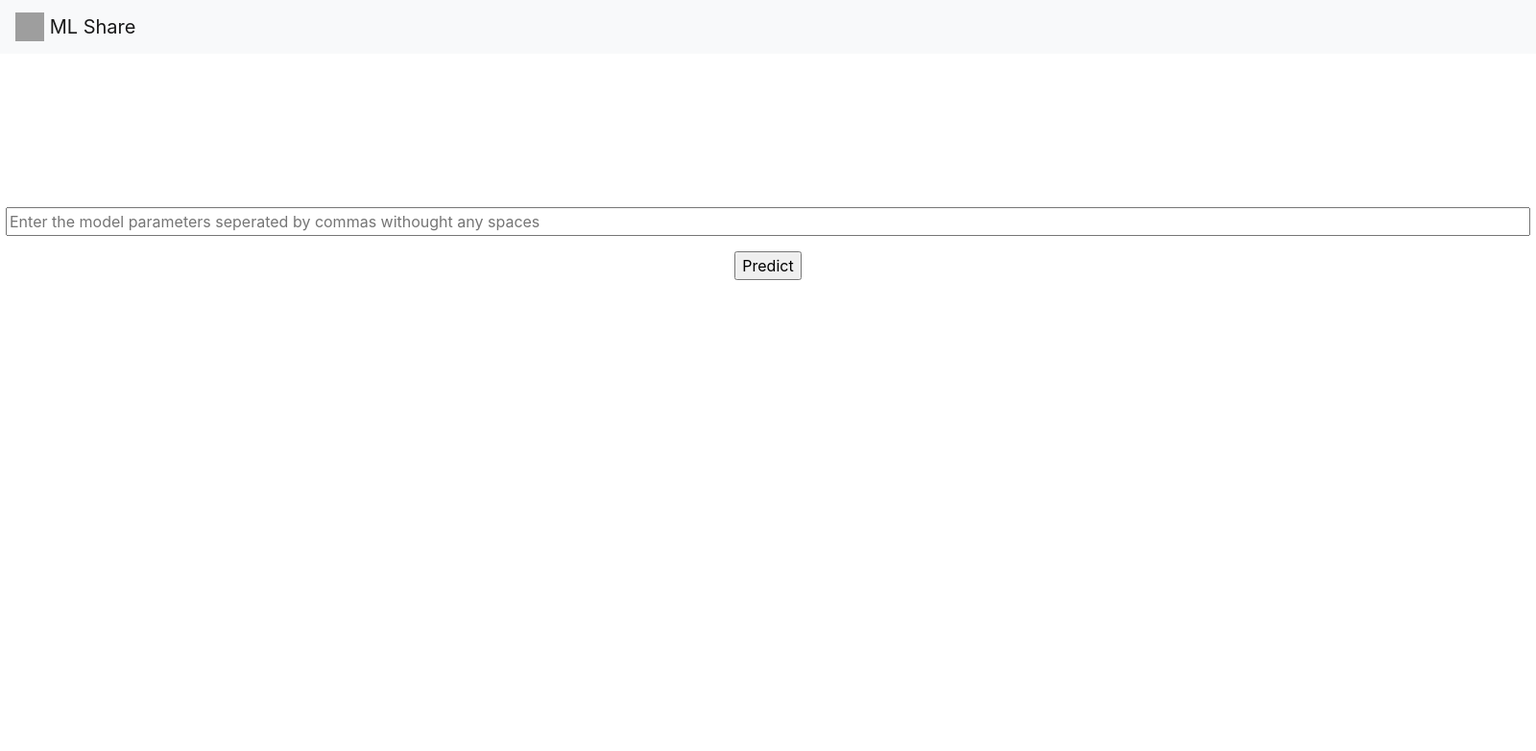
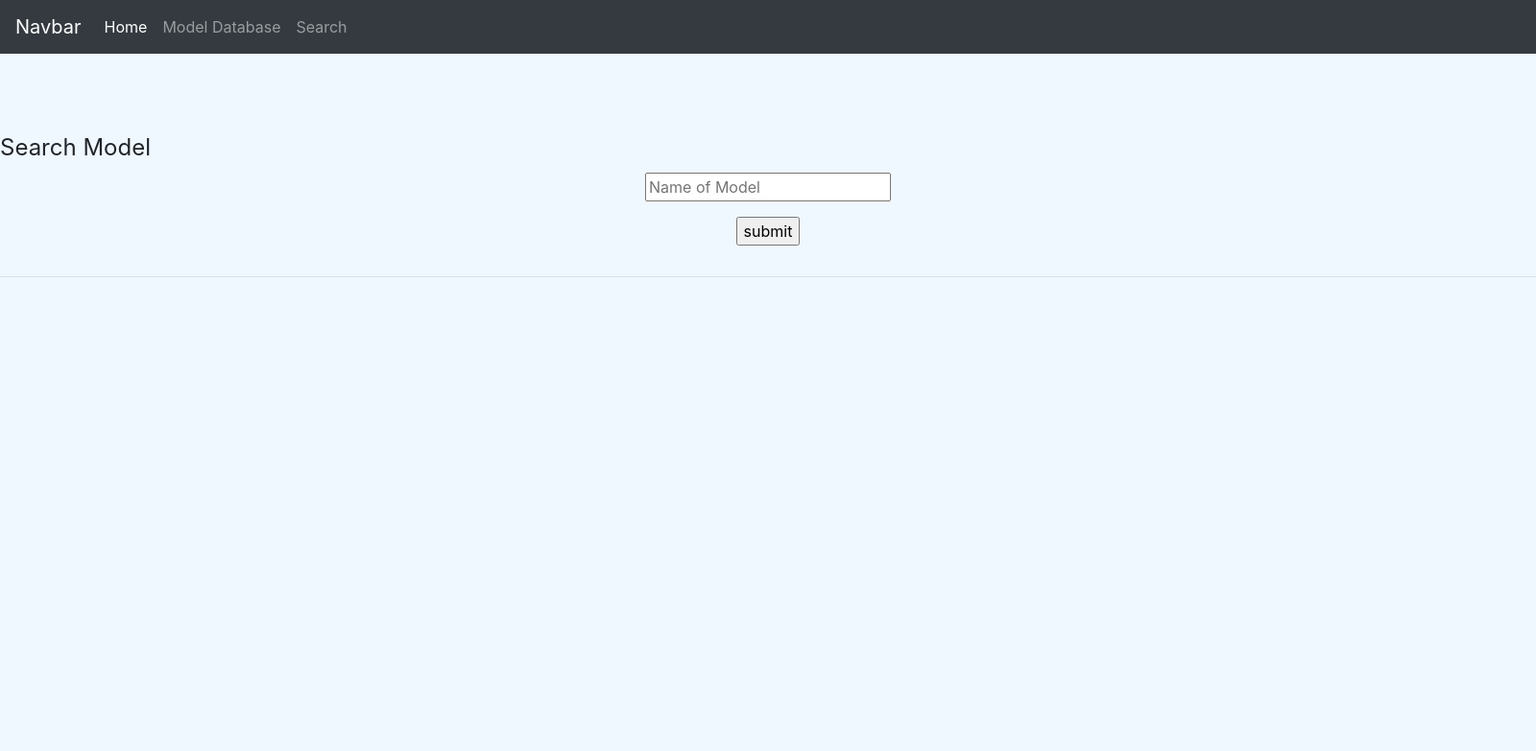
Before and after one commit to AliAlShah/ML-ModelShare, a Flask app: page /search in a window 1600 px wide. Shown: the top 783 px of the page at 96% size. Run offline with Flask 2, Linux system fonts and the light colour scheme; data comes from the database, SQL or seed files in the repository; grey boxes are pictures that could not be loaded.

Commit message:
Added Search functionality and more
Added new Search page to allow the user to search for models

Added new nav bar which allows the user to navigate freely around the website

Made the website look a bit nicer by changing the colors a bit

```diff
--- a/main.py
+++ b/main.py
@@ -27,6 +27,7 @@ class models(db.Model):
 @app.route("/", methods=["POST", "GET"])
 def home():
     if request.method == "POST":
+        search = request.form["search"]
         name = request.form["mname"]
         description = request.form["mdescription"]
         data = request.files["model"]
@@ -45,6 +46,8 @@ def home():
                 return redirect(url_for("view_model", name=name))
         else:
             flash("Model has to be a .pickle file")
+
+
 
     return render_template('index.html')
 
@@ -71,6 +74,14 @@ def view_model(name):
 
     return render_template("viewmodel.html", model=mymodel)
 
+@app.route("/search", methods=["POST", "GET"])
+def search():
+    if request.method == "POST":
+        searched_name = request.form["searchedname"]
+        if models.query.filter_by(filename=searched_name).count() > 0:
+            return redirect(url_for("view_model", name=searched_name))
+    return render_template("search.html")
+
 
 if __name__ == "__main__":
     db.create_all()
--- a/templates/base.html
+++ b/templates/base.html
@@ -4,13 +4,27 @@
     <title>{% block title %}{% endblock %}</title>
 
 </head>
-    <body>
-        <nav class="navbar navbar-light bg-light">
-            <a class="navbar-brand" href="/">
-              <img src="https://i.ibb.co/2v01zsL/Picsart-22-05-31-11-33-37-042.jpg" width="30" height="30" class="d-inline-block align-top" alt="">
-              ML Share
-            </a>
-          </nav>
+    <body style="background-color:aliceblue;">
+      <nav class="navbar navbar-expand-lg navbar-dark bg-dark">
+        <a class="navbar-brand" href="#">Navbar</a>
+        <button class="navbar-toggler" type="button" data-toggle="collapse" data-target="#navbarNav" aria-controls="navbarNav" aria-expanded="false" aria-label="Toggle navigation">
+          <span class="navbar-toggler-icon"></span>
+        </button>
+        <div class="collapse navbar-collapse" id="navbarNav">
+          <ul class="navbar-nav">
+            <li class="nav-item active">
+              <a class="nav-link" href="/">Home <span class="sr-only">(current)</span></a>
+            </li>
+            <li class="nav-item">
+              <a class="nav-link" href="/view">Model Database</a>
+            </li>
+            <li class="nav-item">
+              <a class="nav-link" href="/search">Search</a>
+            </li>
+
+          </ul>
+        </div>
+      </nav>
 
 
         {% block content %}
--- /dev/null
+++ b/templates/search.html
@@ -0,0 +1,15 @@
+{% extends "base.html" %}
+{% block title %}Search{% endblock %}
+
+{% block content %}
+<p>&ensp;</p>
+<p>&ensp;</p>
+<fieldset>
+    <legend>Search Model</legend>
+    <form action="#" method="post", style="text-align: center;">
+        <p><input type="text", name="searchedname", placeholder="Name of Model", required/></p>
+        <p><input type="submit" value="submit"/></p>
+    </form>
+</fieldset>
+<hr>
+{% endblock %}
--- a/templates/view.html
+++ b/templates/view.html
@@ -1,5 +1,5 @@
 {% extends "base.html" %}
-{% block title %}View all Models{% endblock %}
+{% block title %}Models Database{% endblock %}
 
 {% block content %}
     {% for item in values %}
```
Also changed, not shown: templates/index.html (+14 -7 lines).
